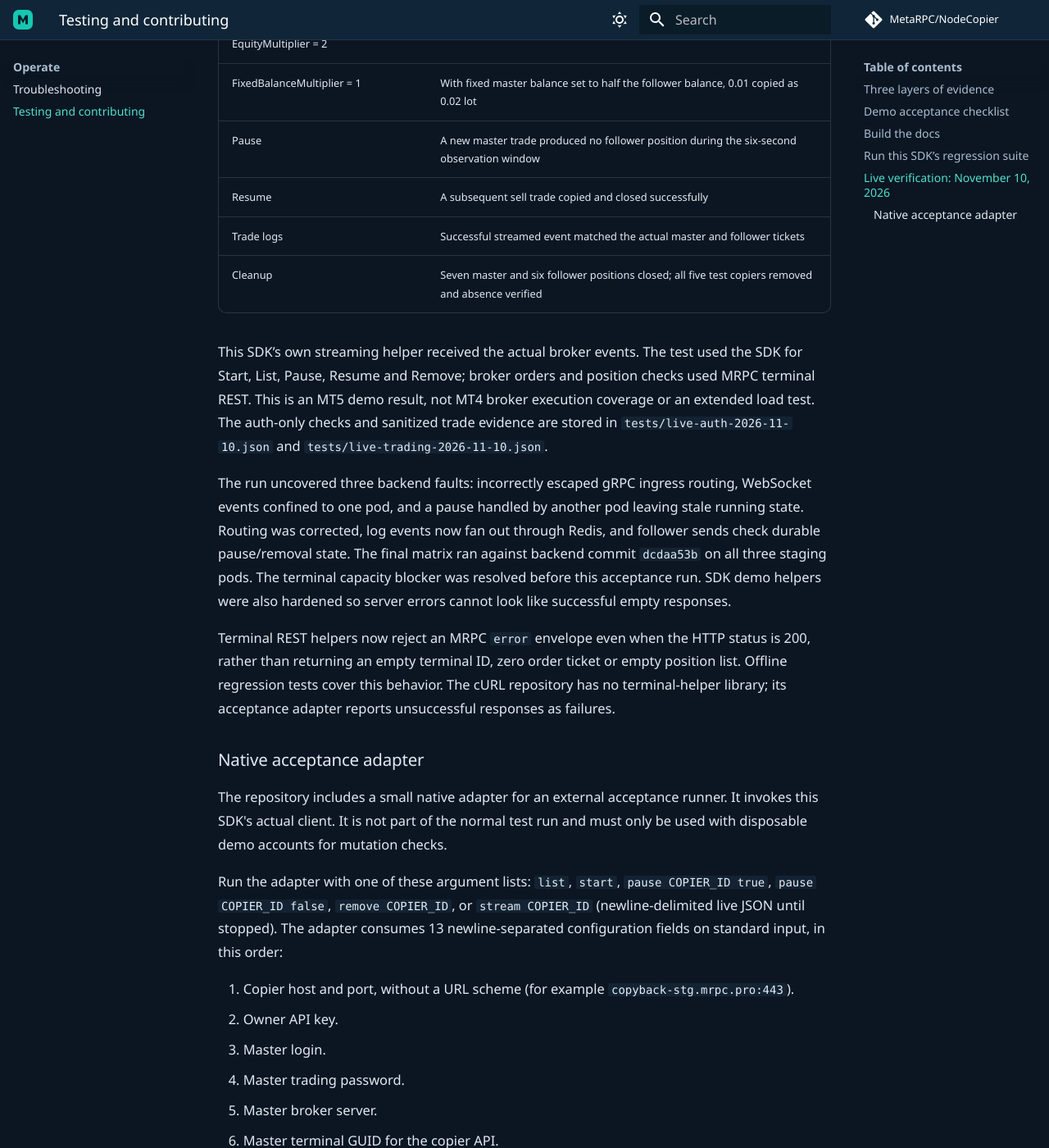
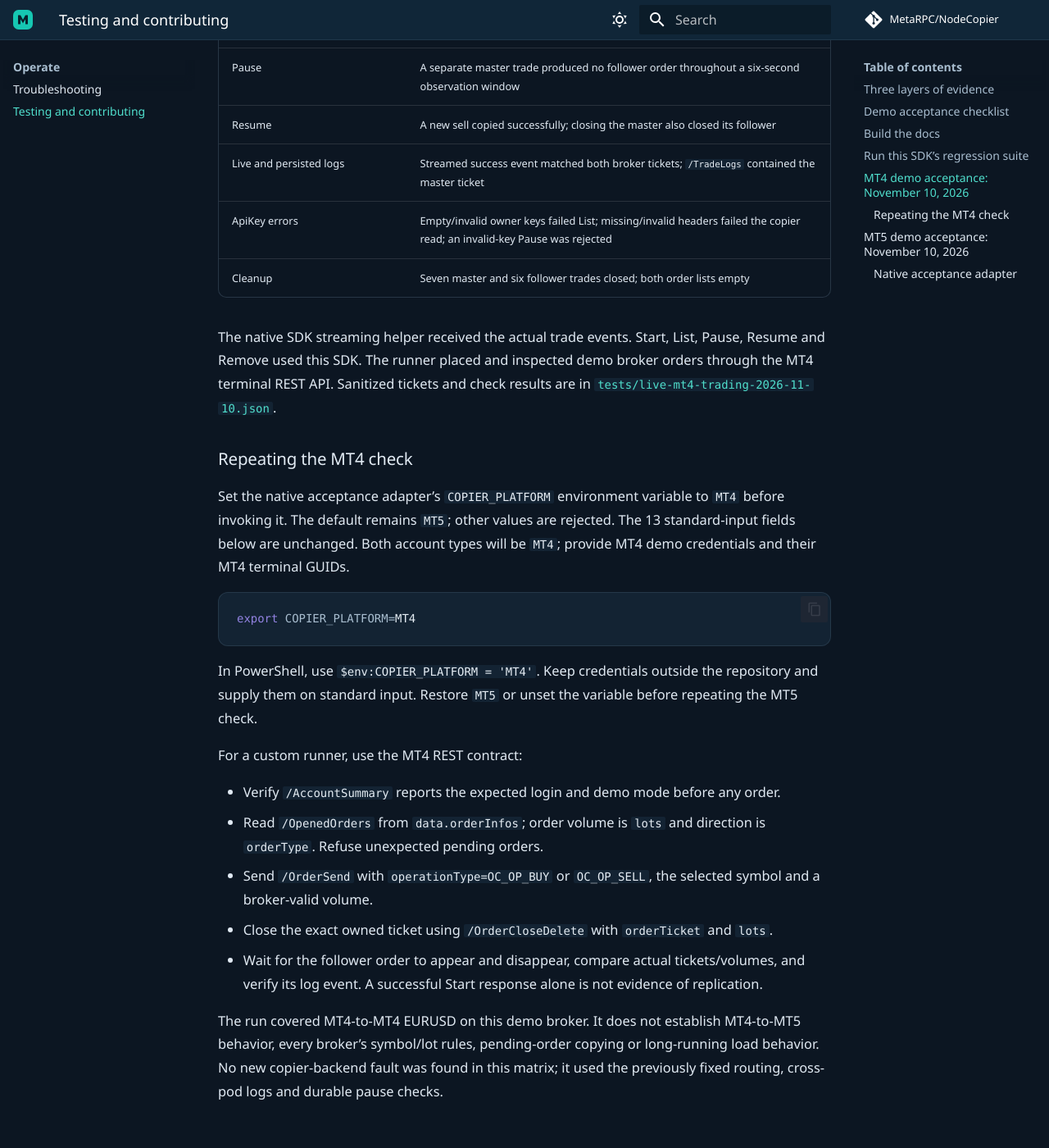
Before and after one commit to MetaRPC/NodeCopier, an MkDocs documentation site: the page built from docs/testing.md, in a window 1280 px wide and 1400 px high, scrolled down 2129 px. Shown: the whole window at 82% size. Built offline with MkDocs 1.6.1 and Material for MkDocs 9.7.7, drawn with Linux system fonts in a browser that asks for light colours; comment, search, counter and statistics services are not loaded; some of the changed text lies outside the part shown.

Commit message:
Verify MT4 demo trading and document platform-specific acceptance

````diff
--- a/docs/testing.md
+++ b/docs/testing.md
@@ -38,7 +38,47 @@
 
 The November 10 audit passed the SDK build/tests and strict documentation/link checks in GitHub Actions. Offline tests cover transport, key validation and relevant regressions. The separate live acceptance results below verify broker replication.
 
-## Live verification: November 10, 2026
+## MT4 demo acceptance: November 10, 2026
+
+**Passed using the actual NodeCopier client on MT4 FreshForex-Demo.** This is a separate broker execution run from the MT5 verification below. The runner checked the master and follower identities, demo-account status, currency and empty order lists before placing any trades.
+
+| Check | Observed result |
+|---|---|
+| Start, List and Remove | Five test copiers created; all removed and their absence verified |
+| Open and close | Six EURUSD master/follower pairs opened and closed |
+| LotMultiplier = 2 | 0.01 master lot copied as 0.02 follower lot, including the sell after resume |
+| FixedLot = 0.03 | Follower opened 0.03 lot |
+| BalanceMultiplier / EquityMultiplier = 2 | Follower lots matched the calculation from current account balances/equities, rounded to the 0.01 lot step |
+| FixedBalanceMultiplier = 1 | Fixed master balance set to half the follower balance; 0.01 copied as 0.02 lot |
+| Pause | A separate master trade produced no follower order throughout a six-second observation window |
+| Resume | A new sell copied successfully; closing the master also closed its follower |
+| Live and persisted logs | Streamed success event matched both broker tickets; `/TradeLogs` contained the master ticket |
+| ApiKey errors | Empty/invalid owner keys failed List; missing/invalid headers failed the copier read; an invalid-key Pause was rejected |
+| Cleanup | Seven master and six follower trades closed; both order lists empty |
+
+The native SDK streaming helper received the actual trade events. Start, List, Pause, Resume and Remove used this SDK. The runner placed and inspected demo broker orders through the MT4 terminal REST API. Sanitized tickets and check results are in [`tests/live-mt4-trading-2026-11-10.json`](https://github.com/MetaRPC/NodeCopier/blob/main/tests/live-mt4-trading-2026-11-10.json).
+
+### Repeating the MT4 check
+
+Set the native acceptance adapter’s `COPIER_PLATFORM` environment variable to `MT4` before invoking it. The default remains `MT5`; other values are rejected. The 13 standard-input fields below are unchanged. Both account types will be `MT4`; provide MT4 demo credentials and their MT4 terminal GUIDs.
+
+```bash
+export COPIER_PLATFORM=MT4
+```
+
+In PowerShell, use `$env:COPIER_PLATFORM = 'MT4'`. Keep credentials outside the repository and supply them on standard input. Restore `MT5` or unset the variable before repeating the MT5 check.
+
+For a custom runner, use the MT4 REST contract:
+
+- Verify `/AccountSummary` reports the expected login and demo mode before any order.
+- Read `/OpenedOrders` from `data.orderInfos`; order volume is `lots` and direction is `orderType`. Refuse unexpected pending orders.
+- Send `/OrderSend` with `operationType=OC_OP_BUY` or `OC_OP_SELL`, the selected symbol and a broker-valid volume.
+- Close the exact owned ticket using `/OrderCloseDelete` with `orderTicket` and `lots`.
+- Wait for the follower order to appear and disappear, compare actual tickets/volumes, and verify its log event. A successful Start response alone is not evidence of replication.
+
+The run covered MT4-to-MT4 EURUSD on this demo broker. It does not establish MT4-to-MT5 behavior, every broker’s symbol/lot rules, pending-order copying or long-running load behavior. No new copier-backend fault was found in this matrix; it used the previously fixed routing, cross-pod logs and durable pause checks.
+
+## MT5 demo acceptance: November 10, 2026
 
 The actual NodeCopier client passed demo trading acceptance against `copyback-stg.mrpc.pro`, using a dedicated master/follower pair on **MT5 MetaQuotes-Demo**. The runner checked account identity, demo mode and empty positions before trading.
 
@@ -57,7 +97,7 @@
 | Trade logs | Successful streamed event matched the actual master and follower tickets |
 | Cleanup | Seven master and six follower positions closed; all five test copiers removed and absence verified |
 
-This SDK’s own streaming helper received the actual broker events. The test used the SDK for Start, List, Pause, Resume and Remove; broker orders and position checks used MRPC terminal REST. This is an MT5 demo result, not MT4 broker execution coverage or an extended load test. The auth-only checks and sanitized trade evidence are stored in `tests/live-auth-2026-11-10.json` and `tests/live-trading-2026-11-10.json`.
+This SDK’s own streaming helper received the actual broker events. The test used the SDK for Start, List, Pause, Resume and Remove; broker orders and position checks used MRPC terminal REST. This section records the MT5 demo run; the independent MT4 result appears above. Neither run is an extended load test. The auth-only checks and sanitized trade evidence are stored in `tests/live-auth-2026-11-10.json` and `tests/live-trading-2026-11-10.json`.
 
 The run uncovered three backend faults: incorrectly escaped gRPC ingress routing, WebSocket events confined to one pod, and a pause handled by another pod leaving stale running state. Routing was corrected, log events now fan out through Redis, and follower sends check durable pause/removal state. The final matrix ran against backend commit `dcdaa53b` on all three staging pods. The terminal capacity blocker was resolved before this acceptance run. SDK demo helpers were also hardened so server errors cannot look like successful empty responses.
 
````
Also changed, not shown: README.md (+2 -0 lines), 2 other files.
